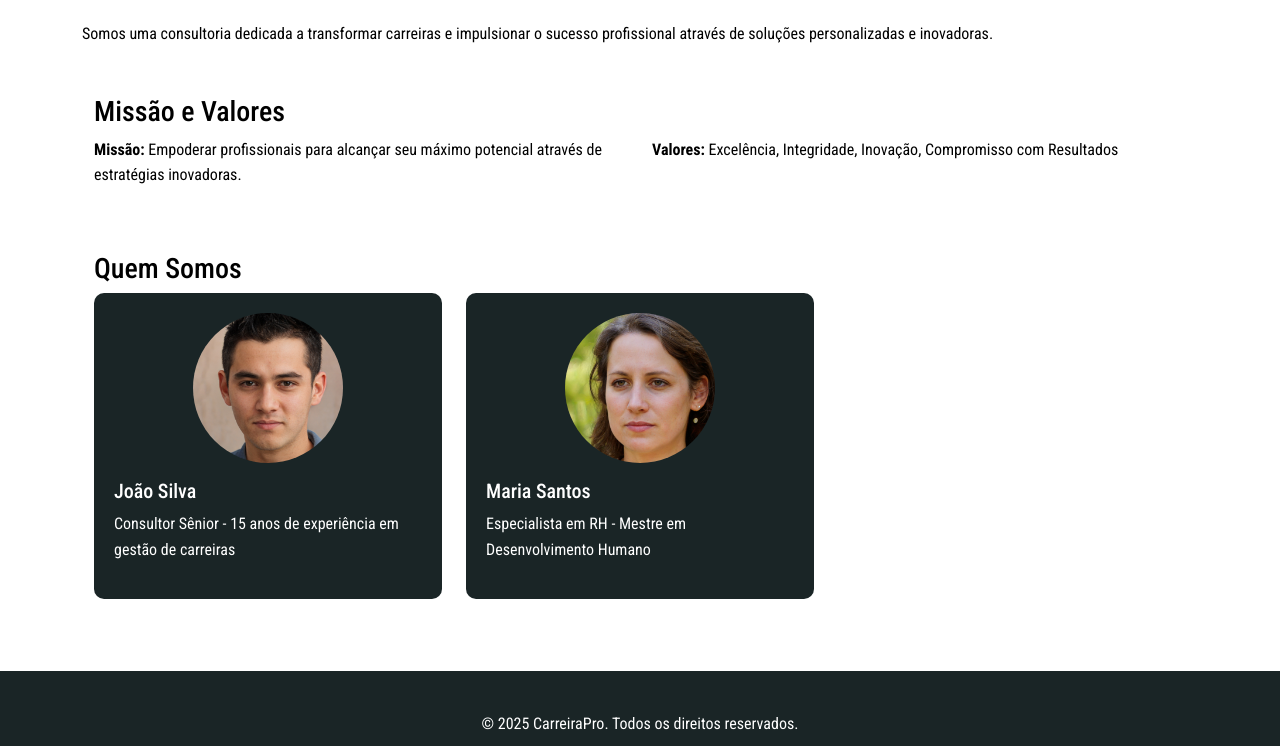
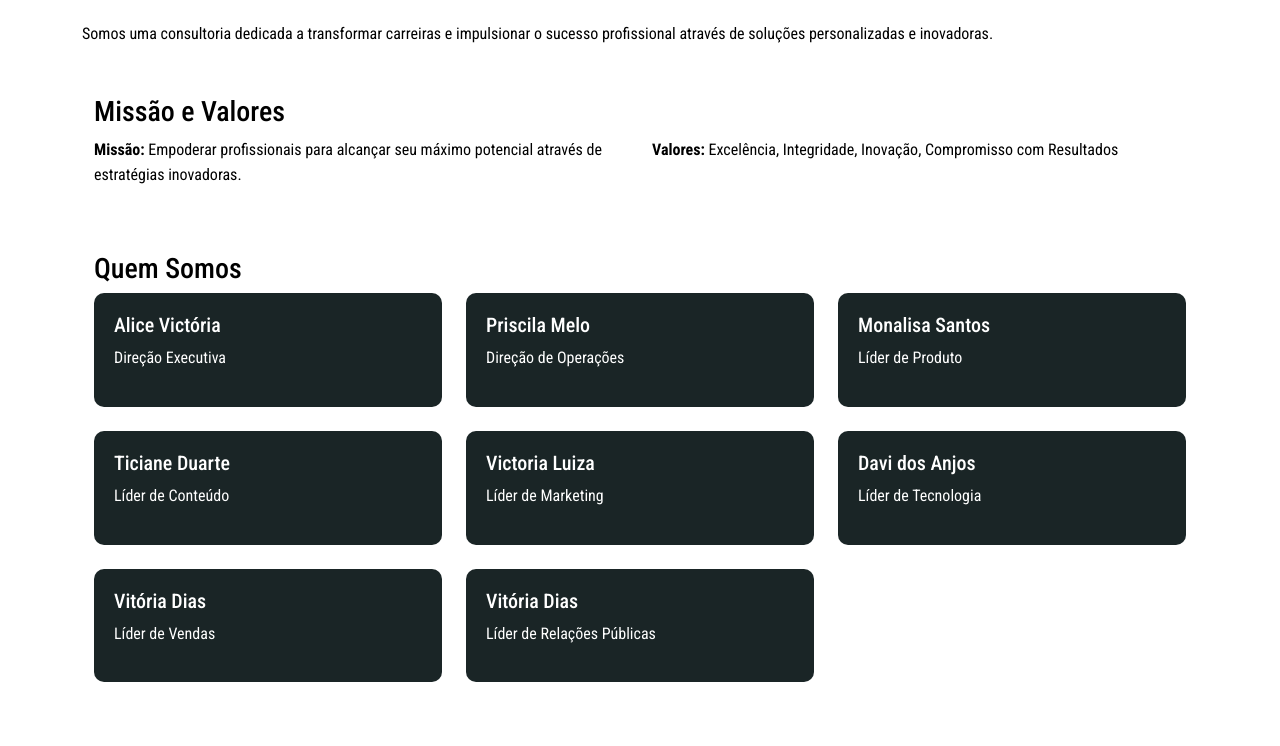
Before and after one commit to davianjs/consultoria-profissional, a plain HTML site: page sobre.html in a window 1280 px wide. Shown: the part 206-952 px from the top of the page. Drawn offline with nearby package versions, Linux system fonts and the light colour scheme; a web font is replaced by a local one.

Commit message:
Ajustes finais

```diff
--- a/sobre.html
+++ b/sobre.html
@@ -1,5 +1,6 @@
 <!DOCTYPE html>
 <html lang="pt-br">
+
 <head>
     <meta charset="UTF-8">
     <meta name="viewport" content="width=device-width, initial-scale=1.0">
@@ -8,6 +9,7 @@
     <link rel="stylesheet" href="https://cdn.jsdelivr.net/npm/bootstrap-icons@1.11.3/font/bootstrap-icons.css">
     <link rel="stylesheet" href="css/styles.css">
 </head>
+
 <body class="sobre-background">
     <!-- menu superior -->
     <nav class="navbar navbar-expand-lg">
@@ -34,14 +36,16 @@
     <section id="sobre" class="py-5">
         <div class="container">
             <h2 class="section-title">Sobre Nós</h2>
-            <p>Somos uma consultoria dedicada a transformar carreiras e impulsionar o sucesso profissional através de soluções personalizadas e inovadoras.</p>
+            <p>Somos uma consultoria dedicada a transformar carreiras e impulsionar o sucesso profissional através de
+                soluções personalizadas e inovadoras.</p>
 
             <div class="container-fluid">
 
                 <h3 class="mt-5">Missão e Valores</h3>
                 <div class="row">
                     <div class="col-md-6">
-                        <p><strong>Missão:</strong> Empoderar profissionais para alcançar seu máximo potencial através de estratégias inovadoras.</p>
+                        <p><strong>Missão:</strong> Empoderar profissionais para alcançar seu máximo potencial através
+                            de estratégias inovadoras.</p>
                     </div>
                     <div class="col-md-6">
                         <p><strong>Valores:</strong> Excelência, Integridade, Inovação, Compromisso com Resultados</p>
@@ -56,18 +60,60 @@
                 <div class="row">
                     <div class="col-md-4 mb-4">
                         <div class="team-card">
-                            <img src="assets/img/portrait-generic-02.jpg" class="rounded-circle mb-3" alt="João">
-                            <h5>João Silva</h5>
-                            <p>Consultor Sênior - 15 anos de experiência em gestão de carreiras</p>
+                            <h5>Alice Victória</h5>
+                            <p>Direção Executiva</p>
                         </div>
                     </div>
                     <div class="col-md-4 mb-4">
                         <div class="team-card">
-                            <img src="assets/img/portrait-generic-01.jpg" class="rounded-circle mb-3" alt="Maria">
-                            <h5>Maria Santos</h5>
-                            <p>Especialista em RH - Mestre em Desenvolvimento Humano</p>
+                            <h5>Priscila Melo</h5>
+                            <p>Direção de Operações</p>
                         </div>
                     </div>
+
+                    <div class="col-md-4 mb-4">
+                        <div class="team-card">
+                            <h5>Monalisa Santos</h5>
+                            <p>Líder de Produto</p>
+                        </div>
+                    </div>
+
+                    <div class="col-md-4 mb-4">
+                        <div class="team-card">
+                            <h5>Ticiane Duarte</h5>
+                            <p>Líder de Conteúdo</p>
+                        </div>
+                    </div>
+
+                    <div class="col-md-4 mb-4">
+                        <div class="team-card">
+                            <h5>Victoria Luiza</h5>
+                            <p>Líder de Marketing</p>
+                        </div>
+                    </div>
+
+                    <div class="col-md-4 mb-4">
+                        <div class="team-card">
+                            <h5>Davi dos Anjos</h5>
+                            <p>Líder de Tecnologia</p>
+                        </div>
+                    </div>
+
+                    <div class="col-md-4 mb-4">
+                        <div class="team-card">
+                            <h5>Vitória Dias</h5>
+                            <p>Líder de Vendas</p>
+                        </div>
+                    </div>
+
+                    <div class="col-md-4 mb-4">
+                        <div class="team-card">
+                            <h5>Vitória Dias</h5>
+                            <p>Líder de Relações Públicas</p>
+                        </div>
+                    </div>
+
+
                 </div>
 
             </div>
@@ -92,4 +138,5 @@
     <script src="https://kit.fontawesome.com/your-font-awesome-kit.js" crossorigin="anonymous"></script>
     <script src="js/main.js"></script>
 </body>
+
 </html>
```
Also changed, not shown: assets/img/placeholder.jpg (added).
